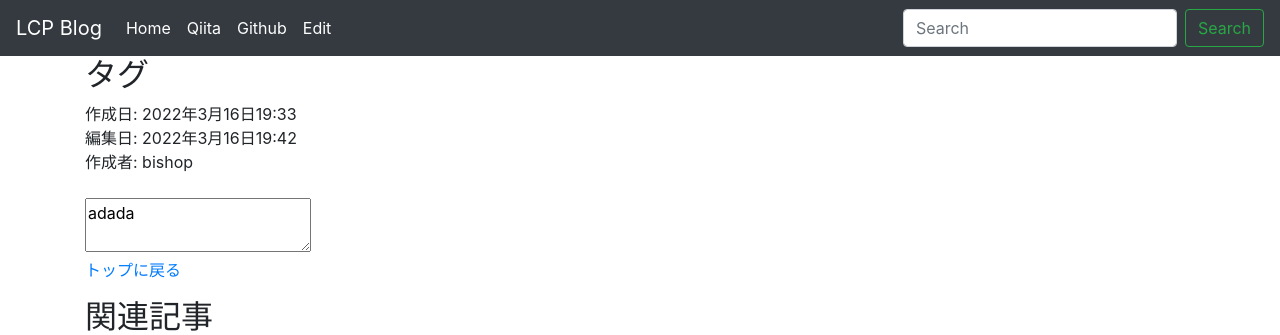
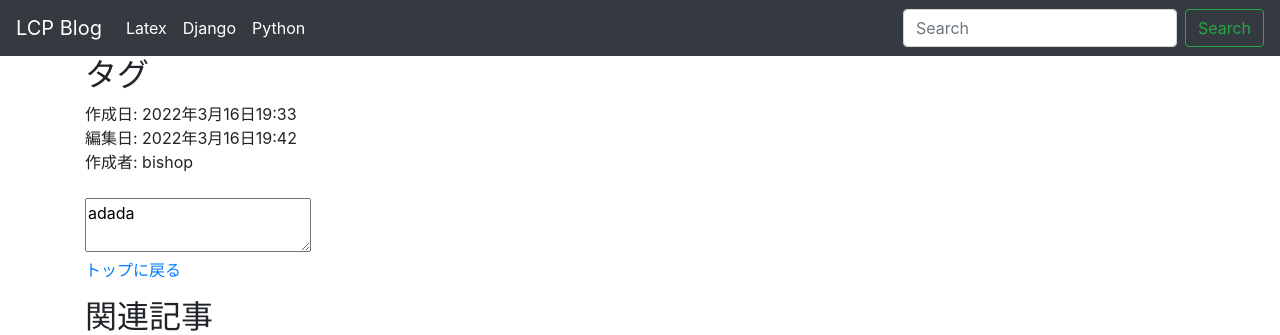
Before and after one commit to bishopfunc/lcp_blog, a Django app: page /tags/ in a window 1280 px wide. Shown: the top 335 px of the page. Run offline with Django 4.2, Linux system fonts and the light colour scheme; data comes from the database, SQL or seed files in the repository; some libraries are stand-ins or nearby versions; some web fonts are replaced.

Commit message:
category navbar

```diff
--- a/posts/templates/base.html
+++ b/posts/templates/base.html
@@ -27,18 +27,15 @@
 
     <div class="collapse navbar-collapse" id="navbarSupportedContent">
       <ul class="navbar-nav mr-auto">
+        <!-- <li class="nav-item active">
+          <a class="nav-link" href="{% url 'admin:index' %}">Edit</a>
+        </li> -->
+        {% for category in category_list %}
         <li class="nav-item active">
-          <a class="nav-link" href="{% url 'index' %}">Home <span class="sr-only">(current)</span></a>
+          <a class="nav-link" href="{% url 'category' category %}">{{ category.name }}</a>
         </li>
-        <li class="nav-item active">
-          <a class="nav-link" href="https://qiita.com/bishop_func">Qiita</a>
-        </li>
-        <li class="nav-item active">
-          <a class="nav-link" href="https://github.com/bishopfunc">Github</a>
-        </li>
-        <li class="nav-item active">
-          <a class="nav-link" href="{% url 'admin:index' %}">Edit</a>
-        </li>
+        {% endfor %}
+
       </ul>
       <form class="form-inline my-2 my-lg-0">
         <input class="form-control mr-sm-2" type="search" placeholder="Search" aria-label="Search">
```
